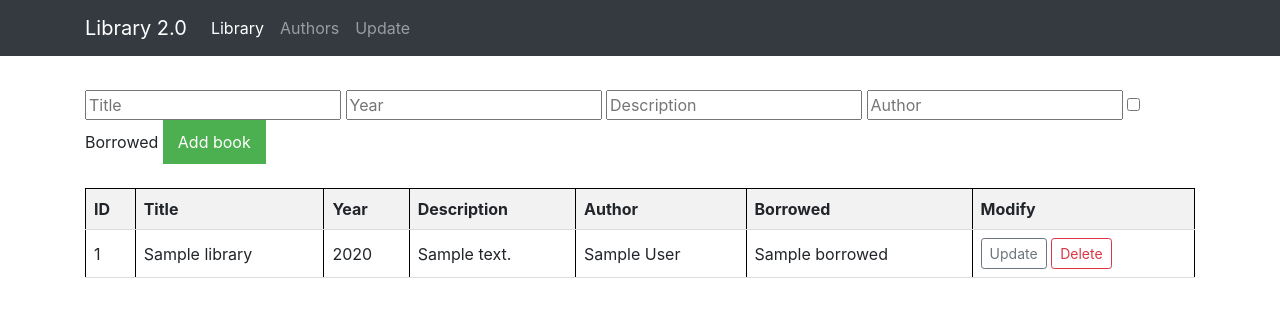
After one commit to Czadu/Kodilla_9_3, a Flask app: template templates/library.html in a window 1280 px wide. The commit adds this page. Shown: the top 317 px of the page. Run offline with Flask 3, Linux system fonts and the light colour scheme; the template is opened without the code that fills it: most values are stand-ins (such as "Sample title", 1, 10 or a date in 2020); some libraries are stand-ins or nearby versions.

Commit message:
sqlite - library update & delete templates

```diff
--- a/templates/index.html
+++ b/templates/index.html
@@ -8,59 +8,43 @@
     </style>
 </head>
 
-<h2>Lista zadań</h2>
-
-<table>
-    <thead>
-    <th>ID</th>
-    <th>Tytuł</th>
-    <th>Rok</th>
-    <th>Opis</th>
-    <th>Przeczytane?</th>
-    </thead>
-{% for library in libraries %}
-    <tr>
-        <td><a href="/libraries/{{ library.index }}"></a></td>
-        <td>{{ library.title }}</td>
-        <td>{{ library.year }}</td>
-        <td>{{ library.description }}</td>
-        <td>{{ library.done }}</td>
-    </tr>
-{% endfor %}
-</table>
-<div>
-    <h2> Dodaj nowe zadanie: </h2>
-    <form method="POST" action="/libraries/">
-        {{ form.hidden_tag() }}
-        <table>
-            {% for field in form if field.widget.input_type != 'hidden' %}
-                <tr>
-                    <th>{{ field.label }} {% if field.flags.required %}*{% endif %}</th>
-                    <td>{{ field }}</td>
-                </tr>
-            {% endfor %}
-        </table>
-        <input type="submit" value="Go">
-    </form>
-</div>
-</body>
+<!DOCTYPE html>
+<html lang="en">
+    <head>
+        <meta charset="utf-8" />
+        <meta name="viewport" content="width=device-width, initial-scale=1, shrink-to-fit=no" />
+        <meta name="description" content="" />
+        <meta name="author" content="" />
+        <title>Bare - Start Bootstrap Template</title>
+        <!-- Favicon-->
+        <link rel="icon" type="image/x-icon" href="assets/favicon.ico" />
+        <!-- Core theme CSS (includes Bootstrap)-->
+        <link rel="stylesheet" href="https://stackpath.bootstrapcdn.com/bootstrap/4.3.1/css/bootstrap.min.css" integrity="sha384-ggOyR0iXCbMQv3Xipma34MD+dH/1fQ784/j6cY/iJTQUOhcWr7x9JvoRxT2MZw1T" crossorigin="anonymous">
+    </head>
+    <body>
+        <!-- Responsive navbar-->
+        <nav class="navbar navbar-expand-lg navbar-dark bg-dark">
+            <div class="container">
+                <a class="navbar-brand" href="#">Library 2.0</a>
+                <button class="navbar-toggler" type="button" data-bs-toggle="collapse" data-bs-target="#navbarSupportedContent" aria-controls="navbarSupportedContent" aria-expanded="false" aria-label="Toggle navigation"><span class="navbar-toggler-icon"></span></button>
+                <div class="collapse navbar-collapse" id="navbarSupportedContent">
+                    <ul class="navbar-nav ms-auto mb-2 mb-lg-0">
+                        <li class="nav-item"><a class="nav-link active" aria-current="page" href="#">Library</a></li>
+                        <li class="nav-item"><a class="nav-link" href="#">Authors</a></li>
+                        <li class="nav-item"><a class="nav-link" href="#">Update</a></li>
+                       </ul>
+                        </li>
+                    </ul>
+                </div>
+            </div>
+        </nav>
+        <!-- Page content-->
+        <div class="container">
+            {% block content %}
+            {% endblock %}
+        </div>
+        <script src="https://code.jquery.com/jquery-3.4.1.slim.min.js" integrity="sha384-J6qa4849blE2+poT4WnyKhv5vZF5SrPo0iEjwBvKU7imGFAV0wwj1yYfoRSJoZ+n" crossorigin="anonymous"></script>
+        <script src="https://cdn.jsdelivr.net/npm/popper.js@1.16.0/dist/umd/popper.min.js" integrity="sha384-Q6E9RHvbIyZFJoft+2mJbHaEWldlvI9IOYy5n3zV9zzTtmI3UksdQRVvoxMfooAo" crossorigin="anonymous"></script>
+        <script src="https://cdn.jsdelivr.net/npm/bootstrap@4.4.1/dist/js/bootstrap.min.js" integrity="sha384-wfSDF2E50Y2D1uUdj0O3uMBJnjuUD4Ih7YwaYd1iqfktj0Uod8GCExl3Og8ifwB6" crossorigin="anonymous"></script>
+    </body>
 </html>
-<head>
-    <title>Szczegóły libraries</title>
-</head>
-<body>
-    <h2> Zmień: </h2>
-    <form method="POST" action="/libraries/{{ library_id }}/">
-        {{ form.hidden_tag() }}
-        <table>
-            {% for field in form if field.widget.input_type != 'hidden' %}
-                <tr>
-                    <th>{{ field.label }} {% if field.flags.required %}*{% endif %}</th>
-                    <td>{{ field }}</td>
-                </tr>
-            {% endfor %}
-        </table>
-        <input type="submit" value="Go">
-    </form>
-</body>
-</html>
--- /dev/null
+++ b/templates/library.html
@@ -0,0 +1,99 @@
+{% extends "index.html" %}
+
+{% block content %}
+
+<style>
+    table {
+        width: 100%;
+        border-collapse: collapse;
+        margin-bottom: 20px;
+    }
+
+    th, td {
+        padding: 8px;
+        text-align: left;
+        border-bottom: 1px solid #ddd;
+    }
+
+    th {
+        background-color: #f2f2f2;
+    }
+
+    tr:hover {
+        background-color: #f5f5f5;
+    }
+
+    h2 {
+        margin-top: 20px;
+    }
+
+    form {
+        margin-top: 10px;
+    }
+
+    input[type="submit"] {
+        background-color: #4CAF50;
+        color: white;
+        border: none;
+        padding: 10px 15px;
+        text-decoration: none;
+        cursor: pointer;
+    }
+
+    input[type="submit"]:hover {
+        background-color: #45a049;
+    }
+
+    .required-label:after {
+        content: "*";
+        color: red;
+    }
+</style>
+
+
+</table>
+    <br/>
+    <form action="/libraries/" method="POST">
+        <input type="text" placeholder="Title" name="title">
+        <input type="text" placeholder="Year" name="year">
+        <input type="text" placeholder="Description" name="description">
+        <input type="text" placeholder="Author" name="author">
+        <input type="checkbox" name="borrowed" value="True"> Borrowed
+        <input type="submit" value="Add book">
+    </form>
+    </form>
+    <br/>
+    <table>
+        <thead>
+            <th>ID</th>
+            <th>Title</th>
+            <th>Year</th>
+            <th>Description</th>
+            <th>Author</th>
+            <th>Borrowed</th>
+            <th>Modify</th>
+        </thead>
+        <tbody>
+            {% for library in libraries %}
+            <tr>
+                <td>{{ library.id }}</td>
+                <td>{{ library.title }}</td>
+                <td>{{ library.year }}</td>
+                <td>{{ library.description }}</td>
+                <td>{{ library.author }}</td>
+                <td>{{ library.borrowed }}</td>
+                <td>
+                    <a href="/update/{{ library.id }}" class="btn btn-outline-secondary btn-sm">Update</a>
+                    <a href="/delete/{{ library.id }}" class="btn btn-outline-danger btn-sm">Delete</a>
+                </td>
+            </tr>
+            {% endfor %}
+        </tbody>
+    </table>
+</div>
+
+
+
+
+
+{% endblock %}
```
Also changed, not shown: templates/update.html (added, +73 -0 lines).
